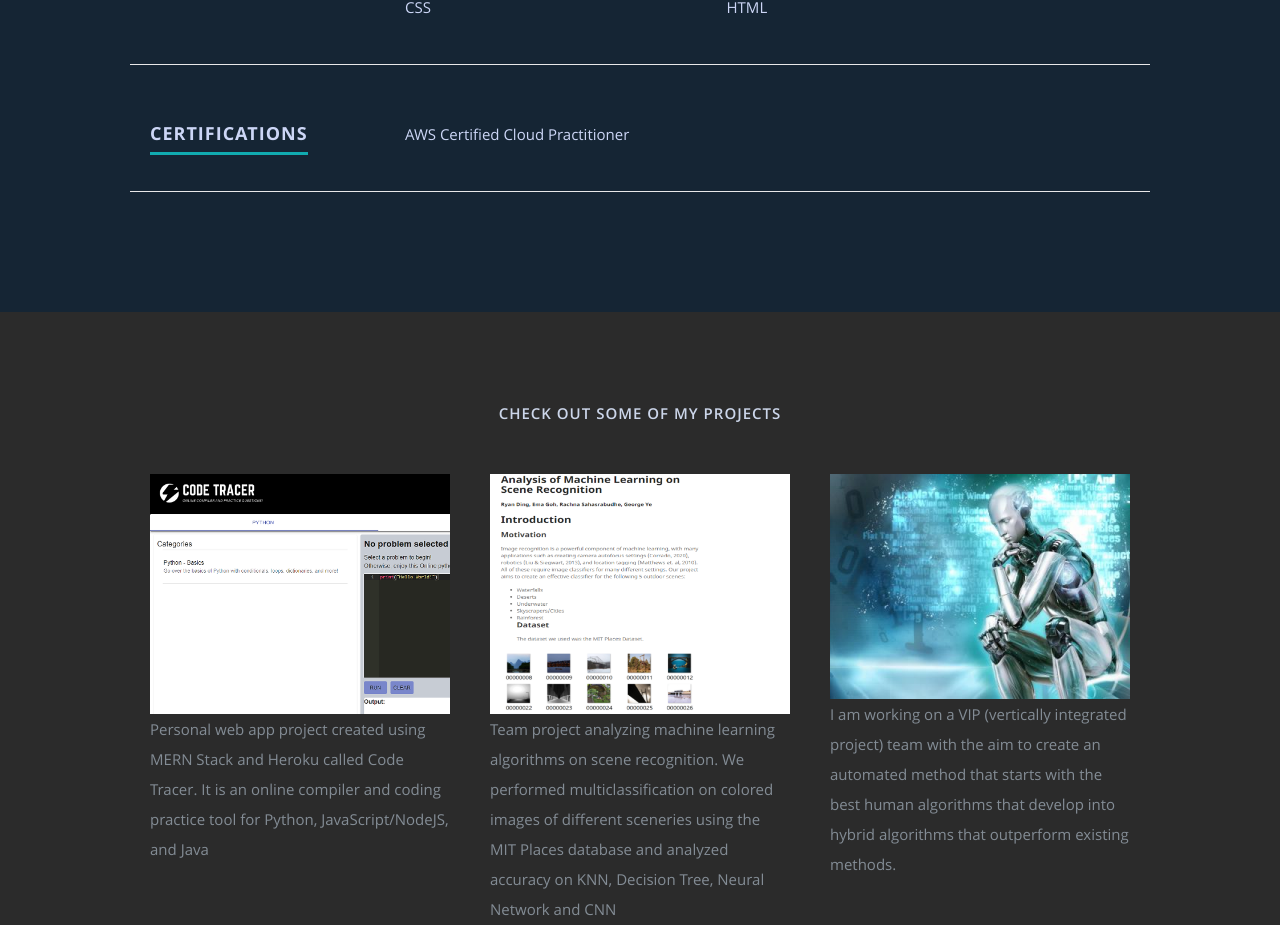
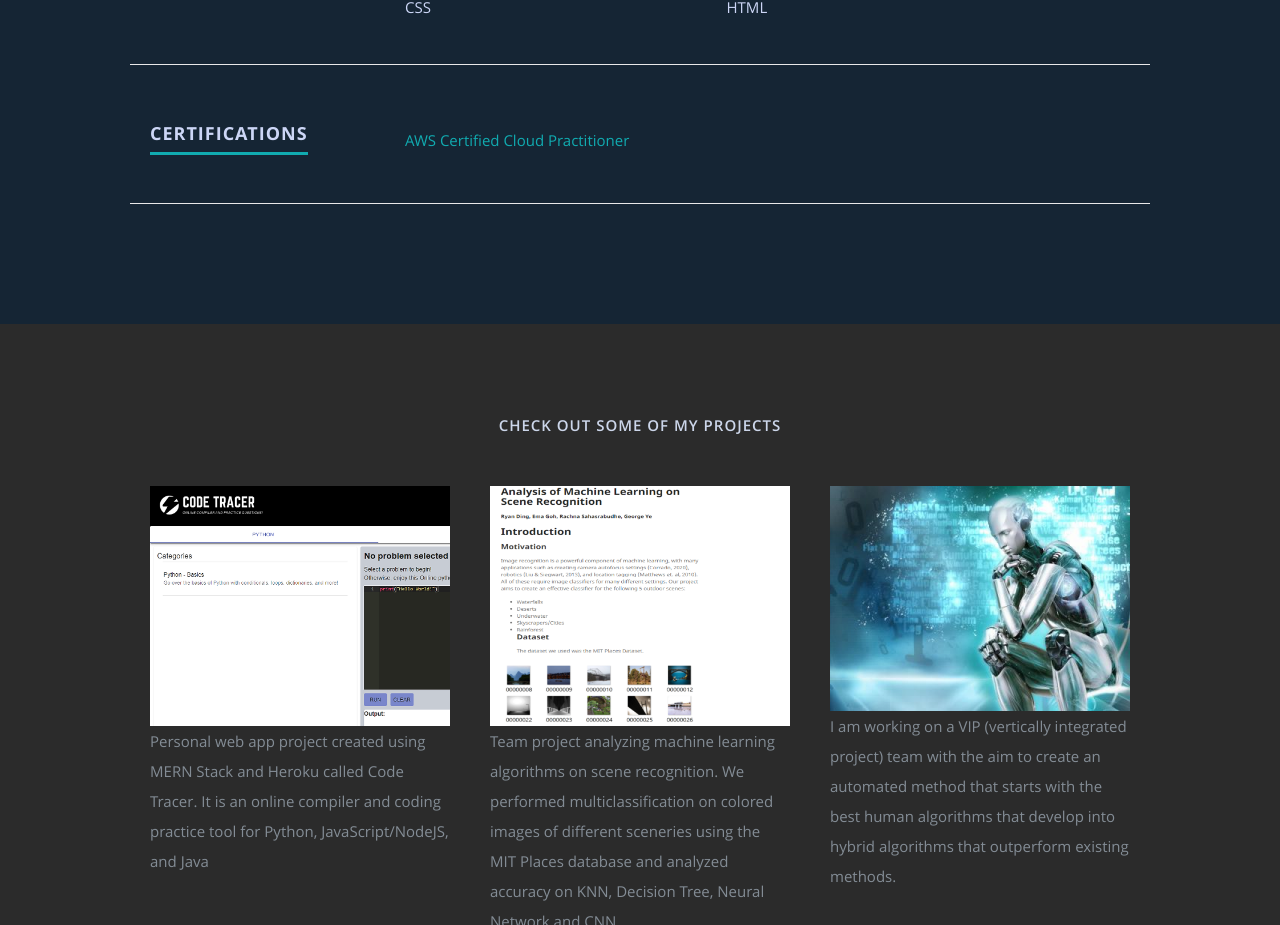
Before and after one commit to george-ye45/george-ye45.github.io, a React (Create React App) app: page / in a window 1280 px wide. Shown: the part 3078-4003 px from the top of the page. Built offline with nearby package versions, Linux system fonts and the light colour scheme.

Commit message:
add cert

```diff
--- a/src/Components/Resume.js
+++ b/src/Components/Resume.js
@@ -1,4 +1,5 @@
 import React, { Component } from 'react';
+import Pdf from './../CCPCert.pdf'
 
 class Resume extends Component {
   render() {
@@ -115,12 +116,12 @@ class Resume extends Component {
      <div className="nine columns main-col">
      <div style={{float: "left", width: "50%"}}>
         <ul style = {{color: '#CCD6F6'}}>
-        <li>AWS Certified Cloud Practitioner</li>
+        <a href={Pdf} rel="noopener noreferrer" target="_blank" >AWS Certified Cloud Practitioner</a>
         </ul>
      </div>
      <div style={{float: 'right', width: "50%"}}>
             <ul style = {{color: '#CCD6F6'}}>
-               {/* <a target="_blank" rel="noopener noreferrer" href = "https://www.google.com" style = {{textDecoration: 'none'}}>link goes here for certificate</a> */}
+               {/* <a href={Pdf} rel="noopener noreferrer" target="_blank" >See Certificate</a> */}
             </ul>
          </div>
     </div>
```
Also changed, not shown: 1 other file (tests, documents, lock files or other folders).
